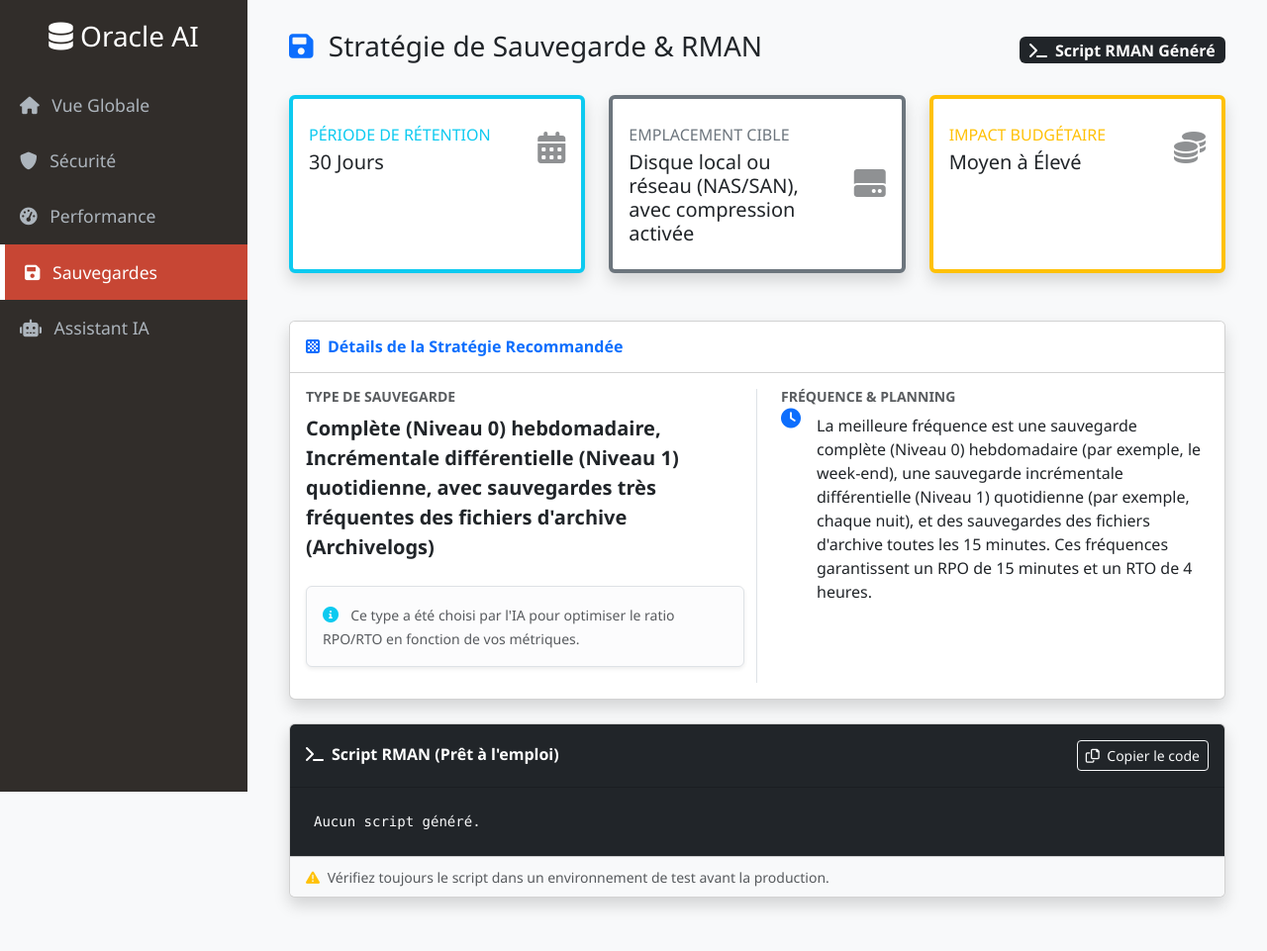
After one commit to JunaidUthman/Plateforme_Intelligente_de_Gestion_Oracle_avec_IA, a Flask app: page /backup in a window 1280 px wide. The commit adds this page. Shown: the whole page at 99% size. Run offline with Flask 3, Linux system fonts and the light colour scheme.

Commit message:
tous les modules sont terminé

```diff
--- a/src/webapp/app.py
+++ b/src/webapp/app.py
@@ -15,97 +15,168 @@ app = Flask(__name__)
 llm_engine = LLMEngine()
 rag_system = OracleRAG()
 
-# --- FONCTIONS UTILITAIRES DE CHARGEMENT DE DONNÉES ---
+# --- MÉMOIRE DU CHATBOT (NOUVEAU) ---
+# Liste pour stocker l'historique de la session active
+# Structure : [{'role': 'user', 'content': '...'}, {'role': 'assistant', 'content': '...'}]
+CHAT_HISTORY = []
+
+# --- FONCTIONS UTILITAIRES ---
 
 def load_json_data(filename):
     """Charge un fichier JSON depuis le dossier data/"""
     filepath = os.path.join(os.path.dirname(__file__), '../../data', filename)
     if os.path.exists(filepath):
-        with open(filepath, 'r', encoding='utf-8') as f:
-            return json.load(f)
+        try:
+            with open(filepath, 'r', encoding='utf-8') as f:
+                return json.load(f)
+        except:
+            return None
     return None
 
 def get_security_status(data):
     """Détermine la couleur du statut sécurité"""
     if not data: return "grey"
     score = data.get('score', 0)
-    if score >= 80: return "success" # Vert
-    if score >= 50: return "warning" # Orange
-    return "danger" # Rouge
+    if score >= 80: return "success"
+    if score >= 50: return "warning"
+    return "danger"
 
-# --- ROUTES DES PAGES (VIEW) ---
+def get_system_context():
+    """Résume l'état actuel du système (Audit, Perf, Anomalies)"""
+    context = "--- ÉTAT RÉEL DU SYSTÈME (Données Live) ---\n"
+
+    # Sécurité
+    sec = load_json_data('last_audit.json')
+    if sec:
+        risques = [r['nom'] for r in sec.get('risques', [])]
+        context += f"[SÉCURITÉ] Score: {sec.get('score')}/100. Risques: {', '.join(risques[:3])}.\n"
+
+    # Performance
+    perf = load_json_data('query_analysis.json')
+    if perf and isinstance(perf, list):
+        exemples = [q.get('sql_id') for q in perf[:2]]
+        context += f"[PERFORMANCE] {len(perf)} requêtes lentes. Ex: {', '.join(exemples)}.\n"
+
+    # Anomalies
+    anom = load_json_data('detected_anomalies.json')
+    if anom and isinstance(anom, list):
+        critiques = [a for a in anom if a.get('classification') == 'CRITIQUE']
+        context += f"[ANOMALIES] {len(critiques)} menaces CRITIQUES détectées.\n"
+
+    return context
+
+def get_conversation_history(limit=3):
+    """
+    Formate les derniers échanges pour le prompt (3 paires de questions/réponses max)
+    """
+    if not CHAT_HISTORY:
+        return "Aucun historique précédent."
+
+    history_str = ""
+    # On prend les 'limit' derniers messages
+    recent_msgs = CHAT_HISTORY[-limit:]
+    for msg in recent_msgs:
+        role = "UTILISATEUR" if msg['role'] == 'user' else "ASSISTANT"
+        history_str += f"{role}: {msg['content']}\n"
+    return history_str
+
+# --- ROUTES ---
 
 @app.route('/')
 def index():
-    """Page d'accueil : Vue globale"""
     sec_data = load_json_data('last_audit.json')
     perf_data = load_json_data('query_analysis.json')
-    anom_data = load_json_data('detected_anomalies.json')
+    anom_data = load_json_data('detected_anomalies.json') or []
 
-    # Calcul des résumés pour le dashboard
+    anomalies_alert = [a for a in anom_data if a.get('classification') in ['CRITIQUE', 'SUSPECT']]
+    has_critical = any(a.get('classification') == 'CRITIQUE' for a in anomalies_alert)
+
     stats = {
         'sec_score': sec_data.get('score', 'N/A') if sec_data else 'N/A',
         'sec_color': get_security_status(sec_data),
         'slow_queries': len(perf_data) if perf_data else 0,
-        'anomalies_crit': len([a for a in (anom_data or []) if a.get('classification') == 'CRITIQUE'])
+        'anomalies_count': len(anomalies_alert),
+        'anom_color': 'danger' if has_critical else 'warning' if anomalies_alert else 'success'
     }
     return render_template('index.html', stats=stats)
 
 @app.route('/security')
 def security():
-    """Page Module 4 : Audit de Sécurité"""
     data = load_json_data('last_audit.json')
-    return render_template('security.html', data=data)
+    return render_template('security.html', data=data or {'score': 0, 'risques': [], 'recommandations': []})
 
 @app.route('/performance')
 def performance():
-    """Page Module 5 : Optimisation SQL"""
     data = load_json_data('query_analysis.json')
-    return render_template('performance.html', queries=data)
+    return render_template('performance.html', queries=data or [])
 
 @app.route('/backup')
 def backup():
-    """Page Module 7 : Sauvegardes"""
-    plan = load_json_data('backup_plan.json')
-    # On lit aussi le script RMAN brut s'il existe
+    plan = load_json_data('backup_plan.json') or {}
     rman_path = os.path.join(os.path.dirname(__file__), '../../data', 'backup_script.rman')
-    rman_content = ""
+    rman_content = "Aucun script généré."
     if os.path.exists(rman_path):
         with open(rman_path, 'r', encoding='utf-8') as f:
             rman_content = f.read()
-
     return render_template('backup.html', plan=plan, rman=rman_content)
 
 @app.route('/chatbot')
 def chatbot_page():
-    """Page Module 9 : Interface Chatbot"""
     return render_template('chatbot.html')
 
-# --- API CHATBOT (AJAX) ---
+# --- API CHATBOT AVEC MÉMOIRE ---
 
 @app.route('/api/chat', methods=['POST'])
 def chat_api():
-    """Endpoint qui reçoit le message utilisateur et renvoie la réponse IA"""
+    """
+    Endpoint intelligent : RAG + Données Live + Historique
+    """
+    global CHAT_HISTORY
     user_message = request.json.get('message')
 
-    # 1. Récupération du contexte RAG (Module 2)
-    # Note : retrieve_context renvoie (docs, metas), on prend juste les docs
-    context_docs, _ = rag_system.retrieve_context(user_message)
-    context_text = "\n".join(context_docs)
+    # 1. Récupération des Contextes
+    docs, _ = rag_system.retrieve_context(user_message)
+    rag_context = "\n".join(docs)
+    system_live_data = get_system_context()
 
-    # 2. Construction du prompt système global
-    system_prompt = (
-        "Tu es l'assistant intelligent de la plateforme Oracle DBA. "
-        "Tu as accès à la documentation technique via le RAG. "
-        "Réponds de manière concise et professionnelle aux questions sur "
-        "l'optimisation, la sécurité, les sauvegardes ou les anomalies."
+    # 2. Récupération de l'Historique (Nouveau !)
+    history_context = get_conversation_history(limit=6) # On garde les 3 derniers échanges
+
+    # 3. Construction du Prompt Complet
+    system_instruction = (
+        "Tu es l'assistant DBA intelligent. "
+        "Tu as accès à :\n"
+        "1. L'HISTORIQUE DE LA CONVERSATION (Mémoire).\n"
+        "2. L'ÉTAT RÉEL DU SYSTÈME (Audit, Perf...).\n"
+        "3. LA DOCUMENTATION (RAG).\n\n"
+        "Si l'utilisateur fait référence à une discussion passée (ex: 'la requête dont on parlait'), utilise l'historique.\n"
+        "Sois concis."
     )
 
-    # 3. Génération via LLMEngine (Module 3)
-    full_prompt = f"{system_prompt}\n\nCONTEXTE RAG :\n{context_text}\n\nUSER: {user_message}"
+    full_prompt = (
+        f"{system_instruction}\n\n"
+        f"--- ÉTAT SYSTÈME ACTUEL ---\n{system_live_data}\n\n"
+        f"--- HISTORIQUE RÉCENT (MÉMOIRE) ---\n{history_context}\n\n"
+        f"--- DOCUMENTATION (RAG) ---\n{rag_context}\n\n"
+        f"UTILISATEUR (Message Actuel): {user_message}"
+    )
+
+    # 4. Génération
     response = llm_engine.model.generate_content(full_prompt)
+    bot_reply = response.text
 
-    return jsonify({'response': response.text})
+    # 5. Mise à jour de la mémoire
+    CHAT_HISTORY.append({'role': 'user', 'content': user_message})
+    CHAT_HISTORY.append({'role': 'assistant', 'content': bot_reply})
+
+    return jsonify({'response': bot_reply})
+
+# Route pour vider la mémoire si besoin (Optionnel)
+@app.route('/api/clear_chat', methods=['POST'])
+def clear_chat():
+    global CHAT_HISTORY
+    CHAT_HISTORY = []
+    return jsonify({'status': 'cleared'})
 
 if __name__ == '__main__':
     app.run(debug=True, port=5000)
--- a/src/webapp/static/css/style.css
+++ b/src/webapp/static/css/style.css
@@ -79,3 +79,35 @@ body {
     margin-right: auto;
     border-bottom-left-radius: 0;
 }
+/* Ajouts recommandés pour les pages Security & Performance */
+
+.bg-soft-danger {
+    background-color: rgba(220, 53, 69, 0.1) !important;
+}
+
+.bg-gradient {
+    background: linear-gradient(180deg, rgba(255,255,255,0.15), rgba(255,255,255,0)) !important;
+}
+
+.letter-spacing-2 {
+    letter-spacing: 2px;
+}
+
+.border-start-lg {
+    border-left: 1px solid #dee2e6;
+}
+
+@media (max-width: 992px) {
+    .border-start-lg {
+        border-left: none;
+        border-top: 1px solid #dee2e6;
+        padding-top: 1.5rem;
+        margin-top: 1.5rem;
+    }
+}
+
+.icon-box {
+    display: inline-block;
+    font-weight: bold;
+    font-size: 0.9rem;
+}
--- /dev/null
+++ b/src/webapp/templates/backup.html
@@ -0,0 +1,136 @@
+{% extends "base.html" %}
+
+{% block content %}
+<div class="container-fluid">
+    <div class="d-flex justify-content-between align-items-center mb-4">
+        <h2 class="h3 text-gray-800"><i class="fas fa-save text-primary me-2"></i> Stratégie de Sauvegarde & RMAN</h2>
+        <div>
+            <span class="badge bg-dark fs-6"><i class="fas fa-terminal me-2"></i>Script RMAN Généré</span>
+        </div>
+    </div>
+
+    {% if plan %}
+        <div class="row mb-4">
+            <div class="col-xl-4 col-md-6 mb-4">
+                <div class="card border-start border-4 border-info shadow h-100 py-2">
+                    <div class="card-body">
+                        <div class="row no-gutters align-items-center">
+                            <div class="col mr-2">
+                                <div class="text-xs font-weight-bold text-info text-uppercase mb-1">Période de Rétention</div>
+                                <div class="h5 mb-0 font-weight-bold text-gray-800">{{ plan.retention_jours }} Jours</div>
+                            </div>
+                            <div class="col-auto">
+                                <i class="fas fa-calendar-alt fa-2x text-gray-300 opacity-50"></i>
+                            </div>
+                        </div>
+                    </div>
+                </div>
+            </div>
+
+            <div class="col-xl-4 col-md-6 mb-4">
+                <div class="card border-start border-4 border-secondary shadow h-100 py-2">
+                    <div class="card-body">
+                        <div class="row no-gutters align-items-center">
+                            <div class="col mr-2">
+                                <div class="text-xs font-weight-bold text-secondary text-uppercase mb-1">Emplacement Cible</div>
+                                <div class="h5 mb-0 font-weight-bold text-gray-800">{{ plan.emplacement_stockage }}</div>
+                            </div>
+                            <div class="col-auto">
+                                <i class="fas fa-hdd fa-2x text-gray-300 opacity-50"></i>
+                            </div>
+                        </div>
+                    </div>
+                </div>
+            </div>
+
+            {% set cost_color = 'success' if 'Bas' in plan.cout_estime else 'warning' if 'Moyen' in plan.cout_estime else 'danger' %}
+            <div class="col-xl-4 col-md-6 mb-4">
+                <div class="card border-start border-4 border-{{ cost_color }} shadow h-100 py-2">
+                    <div class="card-body">
+                        <div class="row no-gutters align-items-center">
+                            <div class="col mr-2">
+                                <div class="text-xs font-weight-bold text-{{ cost_color }} text-uppercase mb-1">Impact Budgétaire</div>
+                                <div class="h5 mb-0 font-weight-bold text-gray-800">{{ plan.cout_estime }}</div>
+                            </div>
+                            <div class="col-auto">
+                                <i class="fas fa-coins fa-2x text-gray-300 opacity-50"></i>
+                            </div>
+                        </div>
+                    </div>
+                </div>
+            </div>
+        </div>
+
+        <div class="card shadow mb-4">
+            <div class="card-header py-3 bg-white">
+                <h6 class="m-0 fw-bold text-primary"><i class="fas fa-chess-board me-2"></i>Détails de la Stratégie Recommandée</h6>
+            </div>
+            <div class="card-body">
+                <div class="row">
+                    <div class="col-md-6 border-end">
+                        <h6 class="text-muted text-uppercase small fw-bold">Type de Sauvegarde</h6>
+                        <p class="lead text-dark fw-bold mb-4">{{ plan.type }}</p>
+
+                        <div class="alert alert-light border shadow-sm">
+                            <i class="fas fa-info-circle text-info me-2"></i>
+                            <small class="text-muted">Ce type a été choisi par l'IA pour optimiser le ratio RPO/RTO en fonction de vos métriques.</small>
+                        </div>
+                    </div>
+                    <div class="col-md-6 ps-md-4">
+                        <h6 class="text-muted text-uppercase small fw-bold">Fréquence & Planning</h6>
+                        <div class="d-flex">
+                            <i class="fas fa-clock text-primary mt-1 me-3 fa-lg"></i>
+                            <p class="text-dark">{{ plan.frequence }}</p>
+                        </div>
+                    </div>
+                </div>
+            </div>
+        </div>
+
+        <div class="card shadow mb-4">
+            <div class="card-header py-3 bg-dark text-white d-flex justify-content-between align-items-center">
+                <h6 class="m-0 fw-bold"><i class="fas fa-terminal me-2"></i>Script RMAN (Prêt à l'emploi)</h6>
+                <button class="btn btn-sm btn-outline-light" onclick="copyToClipboard()">
+                    <i class="far fa-copy me-1"></i> Copier le code
+                </button>
+            </div>
+            <div class="card-body bg-dark p-0">
+                <pre class="m-0 p-4 text-light font-monospace" id="rmanCode" style="overflow-x: auto; color: #a5d6ff;"><code>{{ rman }}</code></pre>
+            </div>
+            <div class="card-footer bg-light py-2">
+                <small class="text-muted">
+                    <i class="fas fa-exclamation-triangle text-warning me-1"></i>
+                    Vérifiez toujours le script dans un environnement de test avant la production.
+                </small>
+            </div>
+        </div>
+
+    {% else %}
+        <div class="text-center py-5">
+            <div class="mb-3">
+                <i class="fas fa-server fa-4x text-muted opacity-25"></i>
+            </div>
+            <h4 class="text-muted">Aucune stratégie définie</h4>
+            <p class="text-muted">Veuillez exécuter le module de sauvegarde pour générer un plan.</p>
+        </div>
+    {% endif %}
+</div>
+
+<script>
+function copyToClipboard() {
+    const codeText = document.getElementById('rmanCode').innerText;
+    navigator.clipboard.writeText(codeText).then(() => {
+        // Feedback visuel temporaire
+        const btn = document.querySelector('.btn-outline-light');
+        const originalHtml = btn.innerHTML;
+        btn.innerHTML = '<i class="fas fa-check me-1"></i> Copié !';
+        btn.classList.replace('btn-outline-light', 'btn-success');
+
+        setTimeout(() => {
+            btn.innerHTML = originalHtml;
+            btn.classList.replace('btn-success', 'btn-outline-light');
+        }, 2000);
+    });
+}
+</script>
+{% endblock %}
```
Also changed, not shown: data/query_analysis.json (+29 -1 lines), src/webapp/templates/index.html (renamed from src/webapp/static/templates/index.html, +4 -4 lines), src/webapp/templates/performance.html (added, +139 -0 lines), src/webapp/templates/security.html (added, +108 -0 lines), data/chroma_db/chroma.sqlite3, src/webapp/templates/base.html (renamed from src/webapp/static/templates/base.html), src/webapp/templates/chatbot.html (renamed from src/webapp/static/templates/chatbot.html), 1 other file.
